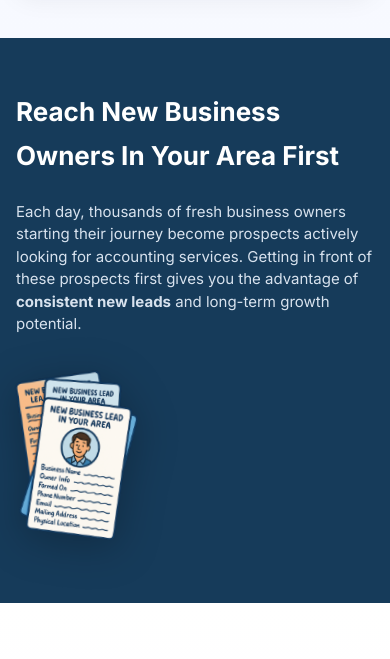
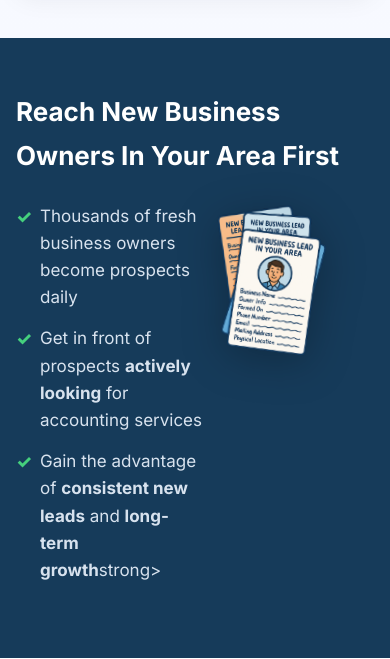
Before and after one commit to rileygiauque/mybusinessleadfinder, a Flask app: page / in a window 390 px wide. Shown: the part 2077-2736 px from the top of the page. Run offline with Flask 3, Linux system fonts and the light colour scheme; data that the repository does not hold is empty; parts of the project's set-up code (start-up, migrations or seed data) failed here and were passed over.

Commit message:
Update index.html

```diff
--- a/nbp/templates/index.html
+++ b/nbp/templates/index.html
@@ -421,6 +421,23 @@
   margin:6px 0 16px;
   font-size: clamp(15px,1.3vw,18px);
   line-height:1.5;
+  list-style: none;
+  padding: 0;
+}
+
+.results-subtitle li {
+  margin-bottom: 12px;
+  padding-left: 24px;
+  position: relative;
+}
+
+.results-subtitle li::before {
+  content: "✓";
+  position: absolute;
+  left: 0;
+  color: #4ade80;
+  font-weight: 800;
+  font-size: 18px;
 }
 
 .step-progress{
@@ -622,37 +639,45 @@
     display: none;
   }
 
-  /* Create a flex container for title and sticker on mobile */
+  /* Create a flex container for title and content */
   .section-results .container {
     display: flex;
     flex-wrap: wrap;
     align-items: flex-start;
     gap: 16px;
+    position: relative;
   }
 
   .section-results h2 {
-    flex: 1 1 55%;  /* Title takes ~55% width */
-    min-width: 0;   /* Allow text to wrap properly */
+    flex: 1 1 100%;
+    margin: 0 0 8px 0;
+  }
+
+  /* Bullet list takes left side */
+  .results-subtitle {
+    flex: 1 1 50%;
+    min-width: 0;
     margin: 0;
+    font-size: 17px;
+    line-height: 1.6;
+  }
+
+  .results-subtitle li {
+    margin-bottom: 14px;
   }
 
   /* Position sticker to the right, make it 1.6x bigger */
   .lead-sticker {
     position: relative;
     flex: 0 0 auto;
-    width: min(288px, 45vw);  /* 180px * 1.6 = 288px, or 40vw * 1.6 ≈ 45vw */
-    max-width: 288px;
+    width: min(240px, 40vw);
+    max-width: 240px;
     transform: rotate(-2deg);
     margin: 0;
     left: auto;
     bottom: auto;
     display: block;
-  }
-
-  /* Subtitle stays below both */
-  .results-subtitle {
-    flex: 1 1 100%;
-    width: 100%;
+    align-self: flex-start;
   }
 }
 
@@ -947,13 +972,15 @@
     </div>
   </section>
 
-  <!-- RESULTS PREVIEW -->
-  <section class="section section-results">
-    <div class="container">
-      <h2>Reach New Business Owners In Your Area First</h2>
-<p id="results-subtitle" class="results-subtitle">
-  Each day, thousands of fresh business owners starting their journey become prospects actively looking for accounting services. Getting in front of these prospects first gives you the advantage of <strong>consistent new leads</strong> and long-term growth potential.
-</p>
+<!-- RESULTS PREVIEW -->
+<section class="section section-results">
+  <div class="container">
+    <h2>Reach New Business Owners In Your Area First</h2>
+    <ul id="results-subtitle" class="results-subtitle">
+      <li>Thousands of fresh business owners become prospects daily</li>
+      <li>Get in front of prospects <strong>actively looking</strong> for accounting services</li>
+      <li>Gain the advantage of <strong>consistent new leads</strong> and <strong>long-term growth</strong>strong></li>
+    </ul>
       <div class="table-wrap">
   <table class="only-city-visible" id="preview-table">
     <thead>
```
